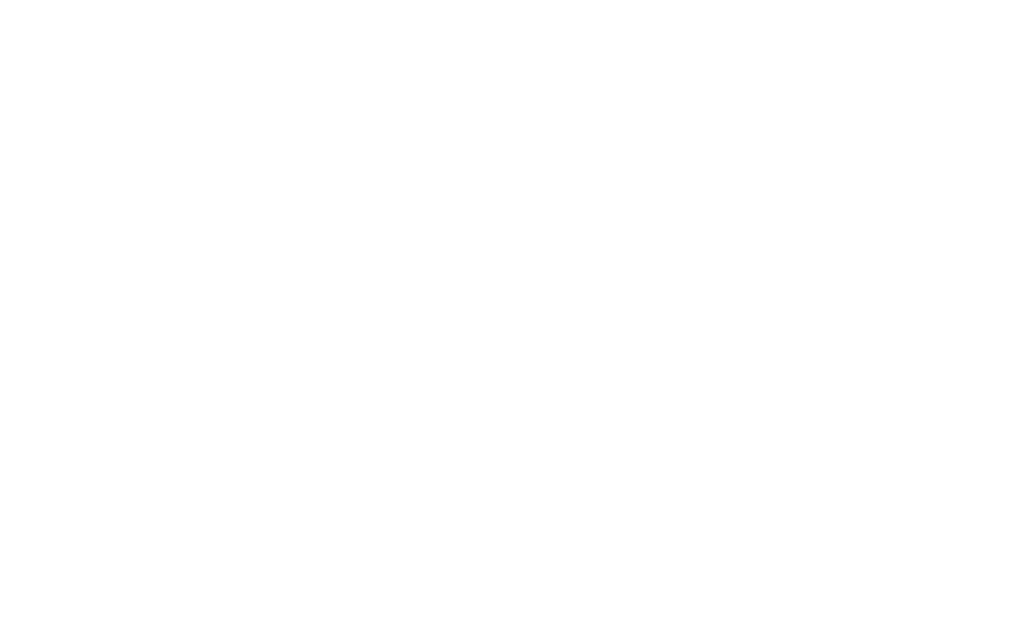
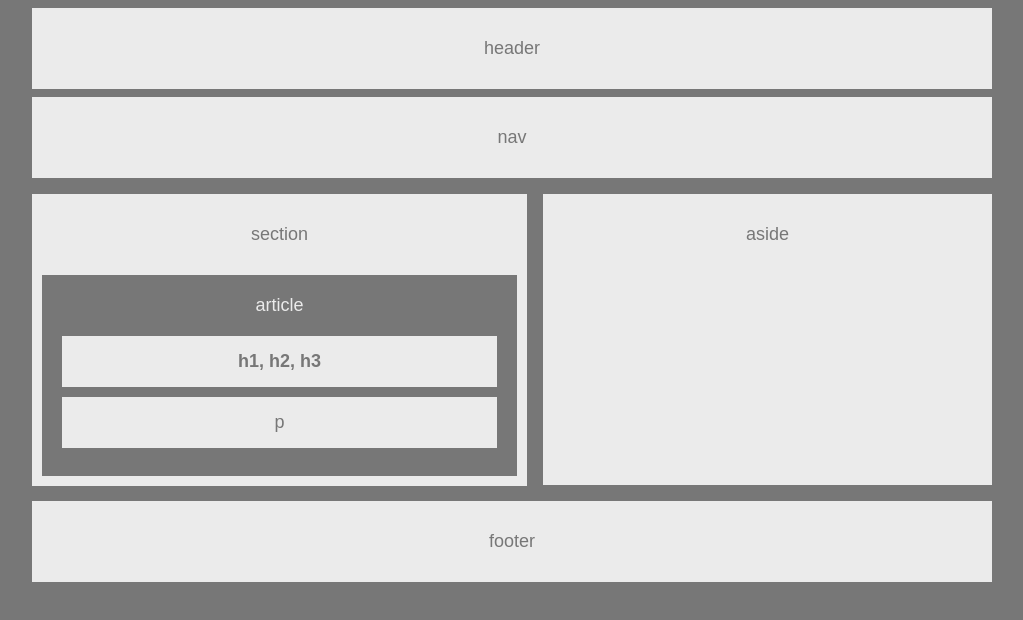
Before and after one commit to tim0thylee/HW-Wireframe, a plain HTML site: page index.html in a window 1280 px wide. Shown: the whole page, without its empty margins (128-1151 px from the left). Drawn offline with Linux system fonts and the light colour scheme.

Commit message:
Final HTML

```diff
--- a/css/style.css
+++ b/css/style.css
@@ -0,0 +1,95 @@
+body {
+
+	font-size: 18px;
+	font-family: "Arial", Helvetica Neue, Helvetica, sans-serif;
+	background-color: #777;
+	color: #777;
+}
+
+.container{
+	width: 960px;
+	margin: auto;
+}
+
+header {
+	background-color: #ebebeb;
+	text-align: center;
+	padding: 30px;
+	margin-bottom: 8px;
+}
+
+nav {
+	background-color: #ebebeb;
+	text-align: center;
+	padding: 30px;
+	margin-bottom: 16px ;
+}
+
+section {
+	background-color: #ebebeb;
+	width: 495px;
+	float: left;
+	margin-right: 16px;
+	text-align: center;
+	padding-top: 30px;
+	margin-bottom: 30px;
+}
+
+article {
+	background-color: #777;
+	color: #ebebeb;
+	margin: 30px 10px 10px 10px;
+	padding-top: 20px;
+	padding-bottom: 10px;
+}
+
+h1, h2, h3{
+	display: inline;
+	font-size: 18px;
+	color: #777;
+}
+
+#headingdiv{
+	background-color: #ebebeb;
+	margin-top: 20px;
+	padding: 15px;
+	margin-left: 20px;
+	margin-right: 20px;
+}
+
+p {
+	background-color: #ebebeb;
+	color: #777;
+	padding: 15px;
+	margin-left: 20px;
+	margin-right: 20px;
+	margin-top: 10px;
+}
+
+
+aside {
+	background-color: #ebebeb;
+	float: left;
+	text-align: center;
+	width: 449px;
+	padding-top: 30px;
+	padding-bottom: 240px;
+}
+
+footer {
+	clear: both;
+	overflow: auto;
+	background-color: #ebebeb;
+	text-align: center;
+	padding-top: 30px;
+	padding-bottom: 30px;
+	margin-top: -15px;
+	float: left;
+	width: 960px;
+	/*add float later*/
+}
+
+/*ask teacher how to shorten margin above footer
+and how to make it so that when you shrink the website,
+it shrinks in size. also ask about calculatiing the height
+of your section/*
--- a/index.html
+++ b/index.html
@@ -1,11 +1,39 @@
 <!DOCTYPE html>
 <html>
 
+
 <head>
+
+	<link rel="stylesheet" type="text/css" href="./css/style.css">
 
 </head>
 
 <body>
+	<div class="container">
+		<header>header</header>
+
+		<nav>nav</nav>
+
+		<section>
+			section
+			<article>
+				article
+				<div id="headingdiv">
+					<h1>h1,</h1>
+					<h2>h2,</h2>
+					<h3>h3</h3>
+				</div>
+				<p>p</p>
+			</article>
+		</section>
+
+		<aside>
+			aside
+		</aside>
+
+
+		<footer>footer</footer>
+	</div>
 
 </body>
 
```
